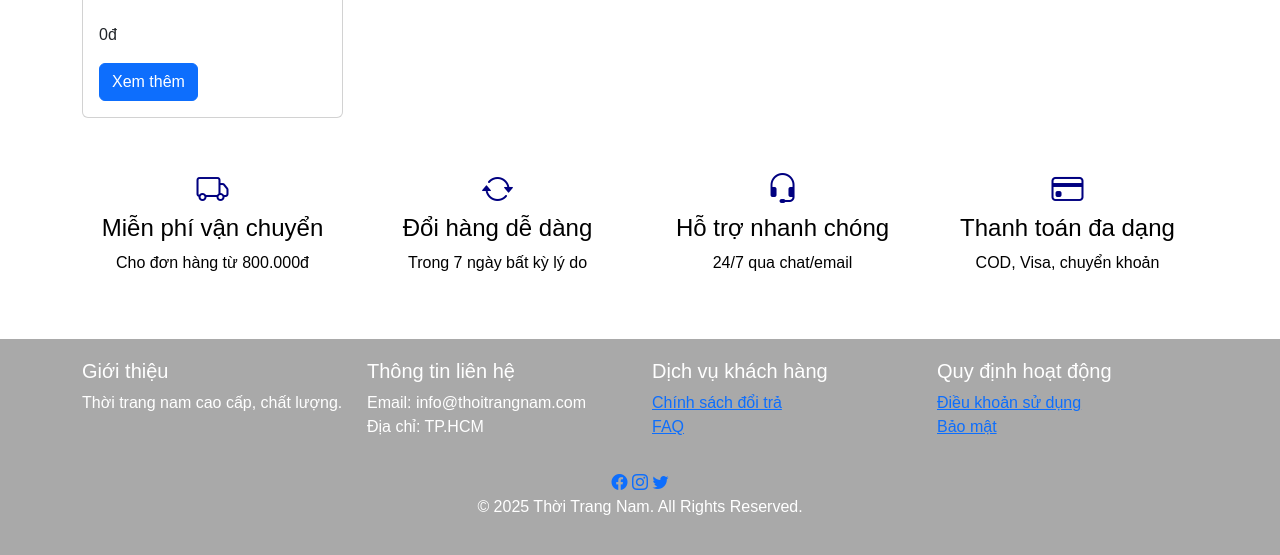
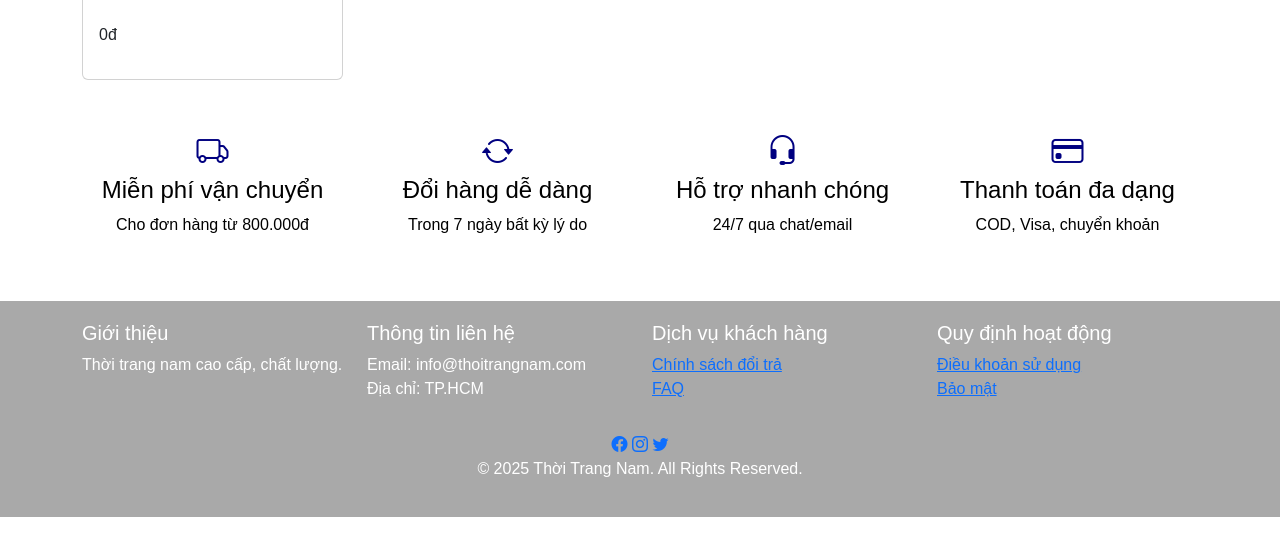
Before and after one commit to tyler15901/du_an_mau, a PHP site: page /du_an_mau/ in a window 1280 px wide. Shown: the part 770-1325 px from the top of the page. After the commit the page ends 1287 px from the top, so only its background shows below. Run offline with PHP 8.4, Linux system fonts and the light colour scheme; tables that the repository leaves empty or names only in its code hold one stand-in row (values such as "Sample post"); data that the repository does not hold is empty.

Commit message:
xóa nút

```diff
--- a/views/trangchu.php
+++ b/views/trangchu.php
@@ -72,7 +72,7 @@
                         <h5 class="card-title"><?= $product['name']; ?></h5>
                         <p><del><?= number_format($product['price']); ?>đ</del> <strong class="text-danger"><?= number_format($product['promotion_price']); ?>đ</strong></p>
                         <span class="badge bg-danger"><?= $percent; ?>%</span>
-                        <a href="/product/<?= $product['id']; ?>" class="btn btn-primary">Xem thêm</a>
+
                     </div>
                 </div>
             </div>
@@ -96,7 +96,7 @@
                     <div class="card-body">
                         <h5 class="card-title"><?= $product['name']; ?></h5>
                         <p><?= number_format($product['price']); ?>đ</p>
-                        <a href="/product/<?= $product['id']; ?>" class="btn btn-primary">Xem thêm</a>
+
                     </div>
                 </div>
             </div>
```
Also changed, not shown: uploads/images/categories/ao-polo.jpg (renamed from uploads/categories/ao-polo.jpg), uploads/images/products/ao-polo.jpg (added).
